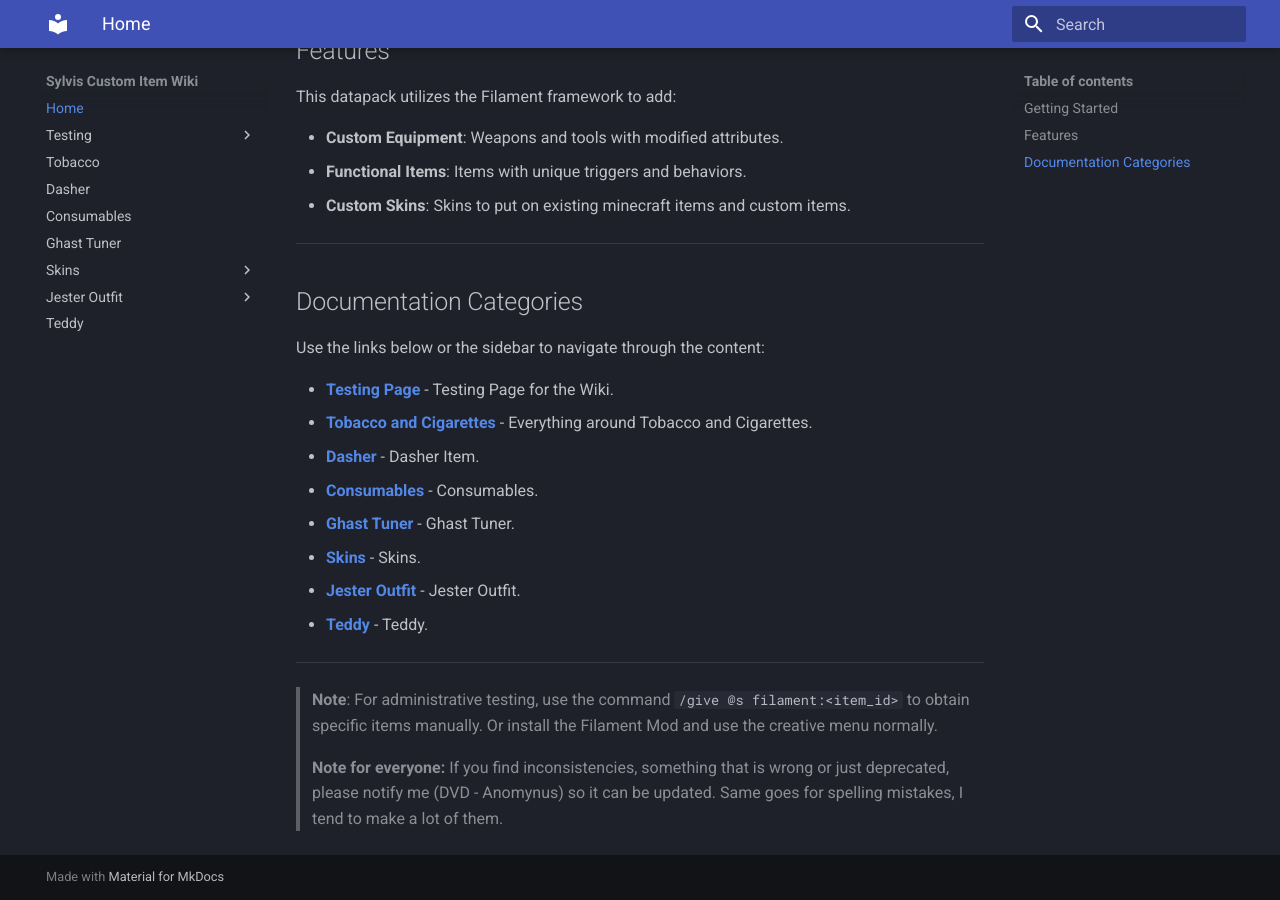
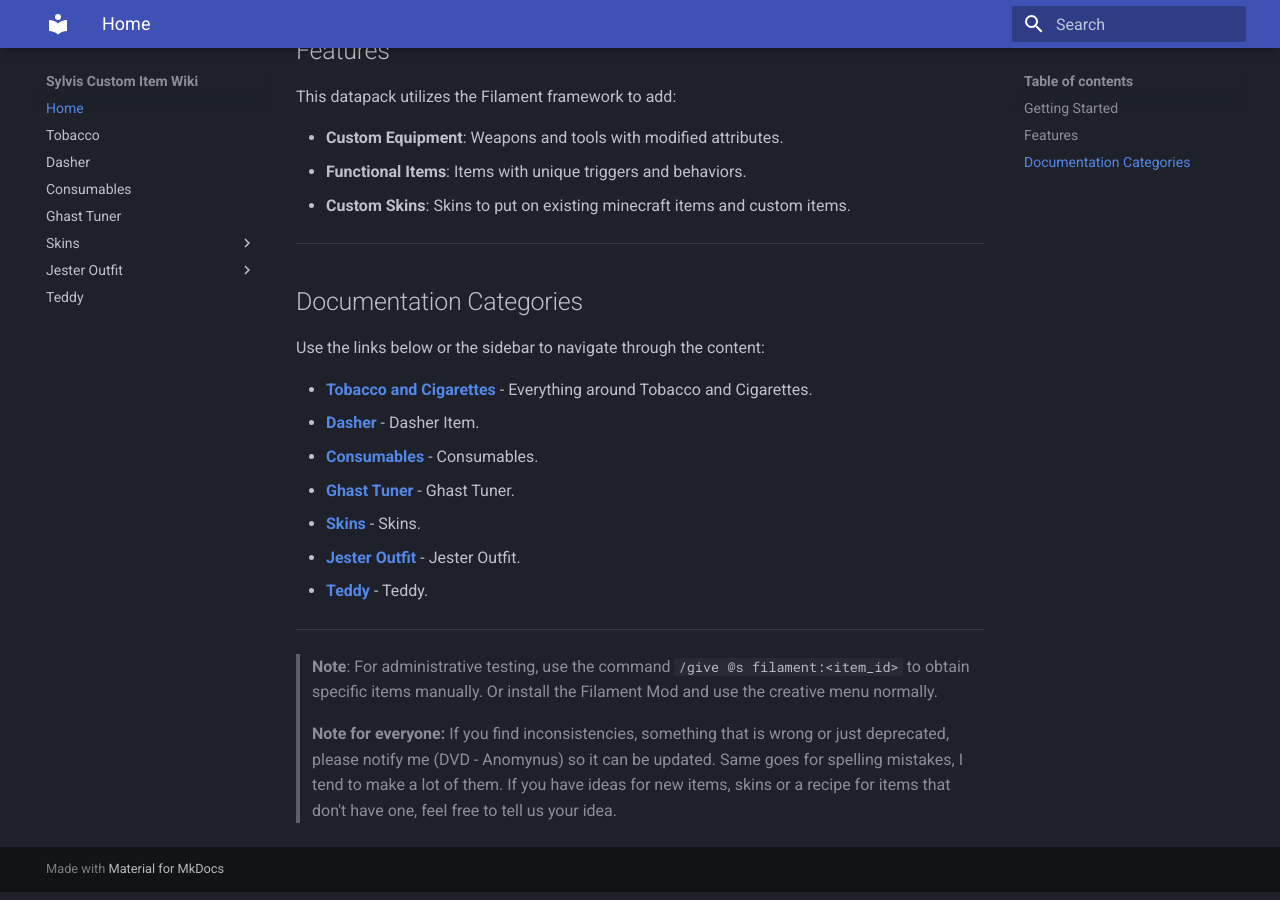
Before and after one commit to Doofid/Sylvis_Filament_Datapack, an MkDocs documentation site: the page built from docs/index.md, in a window 1280 px wide and 900 px high, scrolled down 507 px. Built offline with MkDocs 1.6.1 and Material for MkDocs 9.7.7, drawn with Linux system fonts in a browser that asks for light colours.

Commit message:
removed testing stuff

```diff
--- a/docs/index.md
+++ b/docs/index.md
@@ -25,7 +25,6 @@ This datapack utilizes the Filament framework to add:
 
 Use the links below or the sidebar to navigate through the content:
 
-* [**Testing Page**](testing/testing_main.md) - Testing Page for the Wiki.
 * [**Tobacco and Cigarettes**](single_pages/tobacco.md) - Everything around Tobacco and Cigarettes.
 * [**Dasher**](single_pages/dasher.md) - Dasher Item.
 * [**Consumables**](single_pages/consumables.md) - Consumables.
@@ -41,3 +40,4 @@ Use the links below or the sidebar to navigate through the content:
 
 > **Note for everyone:** If you find inconsistencies, something that is wrong or just deprecated, please notify me (DVD - Anomynus) so it can be updated.
 > Same goes for spelling mistakes, I tend to make a lot of them.
+> If you have ideas for new items, skins or a recipe for items that don't have one, feel free to tell us your idea.
--- a/mkdocs.yml
+++ b/mkdocs.yml
@@ -23,10 +23,6 @@ theme:
 
 nav:
   - Home: index.md
-  - Testing:
-    - Main Page: testing/testing_main.md
-    - Testing Page: testing/testing.md
-    - Styleguide: testing/styleguide.md
   - Tobacco: single_pages/tobacco.md
   - Dasher: single_pages/dasher.md
   - Consumables: single_pages/consumables.md
```
